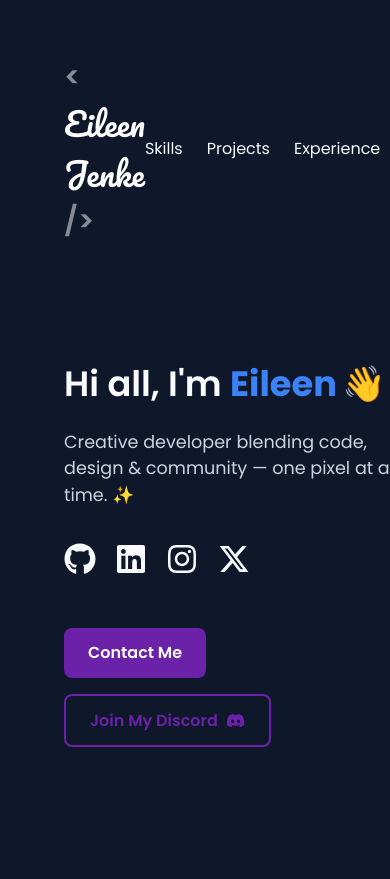
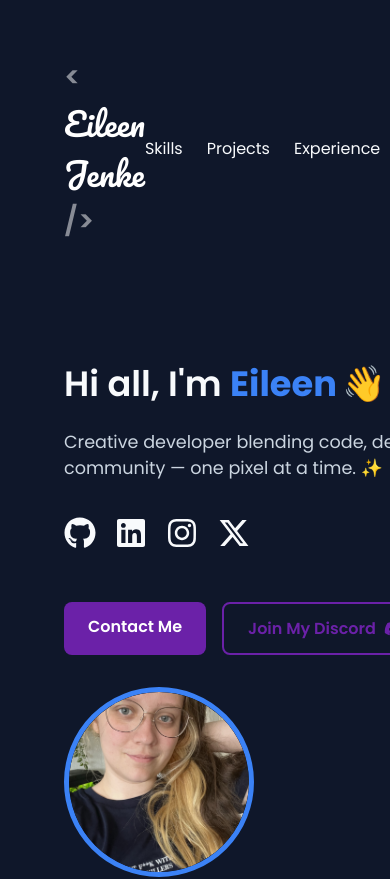
Before and after one commit to MopsMips/eileen-jenke-portfolio, a React (Vite) app: page / in a window 390 px wide. Shown: the top 879 px of the page. Built offline with nearby package versions, Linux system fonts and the light colour scheme.

Commit message:
style: adjust layout and responsiveness for larger profile image

```diff
--- a/src/components/Hero.css
+++ b/src/components/Hero.css
@@ -79,15 +79,14 @@
 }
 
 .hero-image-wrapper {
-    width: 200px;
-    height: 200px;
+    width: 300px;
+    height: 300px;
     border-radius: 50%;
+    overflow: hidden;
     border: 5px solid var(--accent-color);
-    overflow: hidden;
-    flex-shrink: 0;
     display: flex;
+    align-items: center;
     justify-content: center;
-    align-items: center;
 }
 
 .hero-image-wrapper img {
@@ -159,8 +158,8 @@
 
 @media (max-width: 768px) {
     .hero-image-wrapper {
-        width: 120px;
-        height: 120px;
+        width: 180px;
+        height: 180px;
     }
 
     .hero-text h1 {
```
